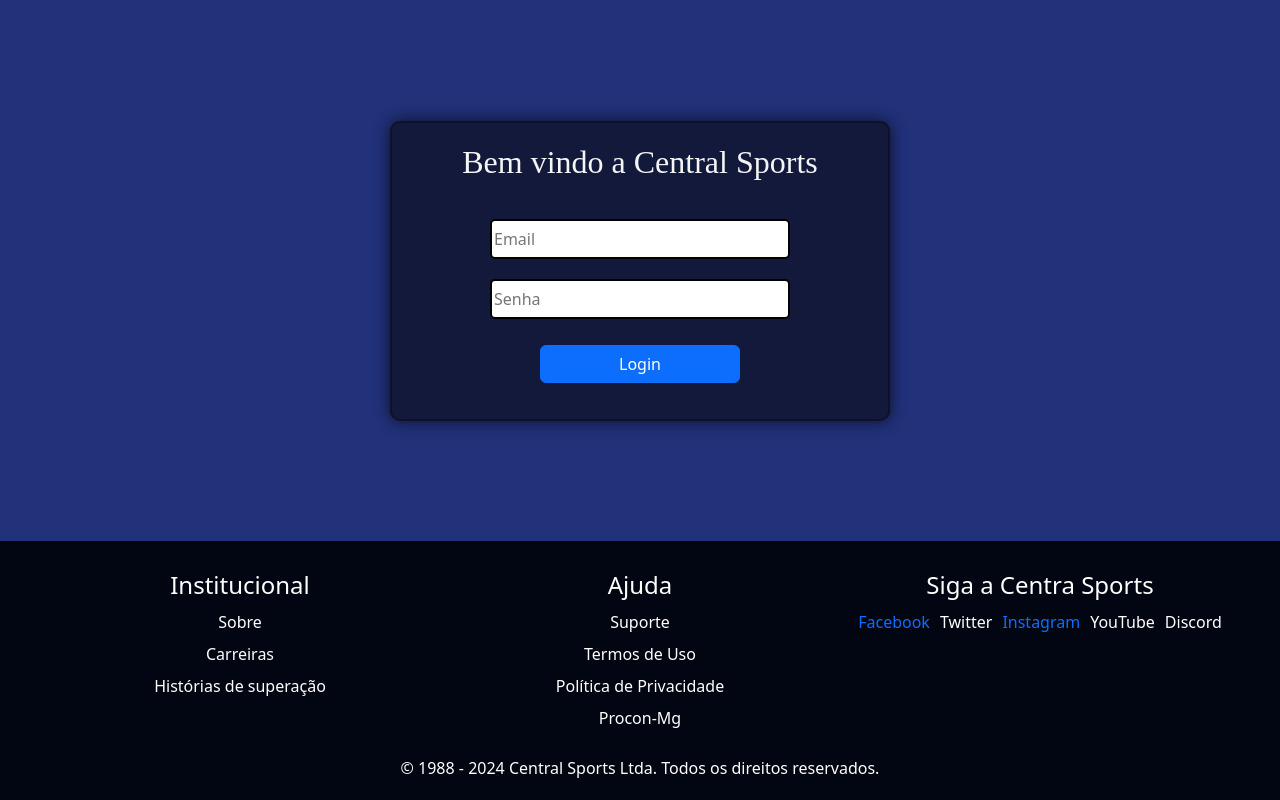
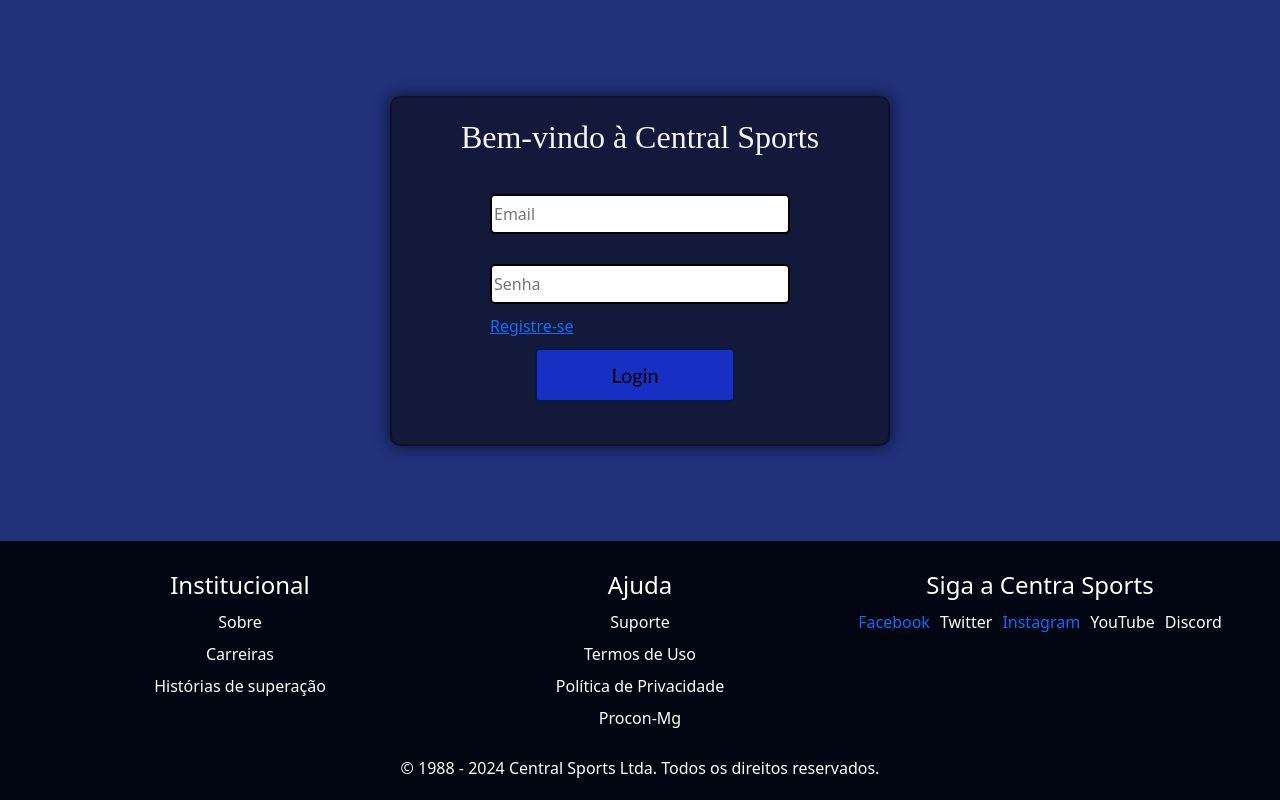
Before and after one commit to FelipeMateus4/Central-Sports, a React (Create React App) app in the folder Implementacao/front-end/: page / in a window 1280 px wide. Built offline with nearby package versions, Linux system fonts and the light colour scheme.

Commit message:
feat: login page update

```diff
--- a/Implementacao/front-end/src/Pages/Login/Login.css
+++ b/Implementacao/front-end/src/Pages/Login/Login.css
@@ -20,7 +20,7 @@
     min-width: 100px;
     min-height: 100px;
     width: 500px;
-    height: 300px;
+    height: 350px;
     padding: 20px;
     background-color: rgb(19, 25, 59);
     border: 2px solid rgba(0, 0, 0, 0.3);
@@ -48,6 +48,7 @@
 
 .formss-input {
     width: 300px;
+    margin-bottom: 10px;
 }
 .text {
     display: flex;
@@ -61,5 +62,28 @@
 }
 
 .legal {
+    margin-left: 45px;
     width: 200px;
+    color: #000000; /* Cor do texto */
+    font-size: 20px;
+    font-family: 'Gill Sans', 'Gill Sans MT', Calibri, 'Trebuchet MS', sans-serif;
+    background-color: #182fc4; /* Cor de fundo do botão */
+    border: 2px solid #031a46; /* Borda do botão */
+    border-radius: 5px;
+    padding: 10px; /* Espaçamento interno */
+    border-radius: 5px; /* Cantos arredondados */
+    margin-top: 10px;
 }
+
+.legal:hover {
+    background-color: #002cf0; /* Cor de fundo ao passar o mouse */
+    color: #000000; /* Cor do texto ao passar o mouse */
+}
+.error {
+    color: rgb(0, 0, 0);
+    font-family: 'Gill Sans', 'Gill Sans MT', Calibri, 'Trebuchet MS', sans-serif;
+    font-size: large;
+    background-color: rgb(228, 144, 158);
+    border-radius: 10px;
+    border: 1px solid red;
+}
--- a/Implementacao/front-end/src/Pages/Login/Login.js
+++ b/Implementacao/front-end/src/Pages/Login/Login.js
@@ -1,40 +1,46 @@
 import React, { useState } from 'react';
 import './Login.css';
-import axios from 'axios';
-
-axios.defaults.baseURL = 'http://localhost:5000'; // Defina a URL base do backend
-axios.defaults.withCredentials = true; // Garante que cookies sejam enviados com cada requisição
+import { useNavigate } from 'react-router-dom';
 
 const Login = () => {
     const [email, setEmail] = useState('');
     const [senha, setSenha] = useState('');
     const [error, setError] = useState(null);
+    const navigate = useNavigate();
 
     const handleSubmit = async (e) => {
         e.preventDefault();
 
         try {
-            const response = await axios.post('/auth/login', { email: email, password: senha });
+            const response = await fetch('http://localhost:5000/auth/login', {
+                method: 'POST',
+                headers: {
+                    'Content-Type': 'application/json',
+                },
+                credentials: 'include',
+                body: JSON.stringify({ email: email, password: senha }),
+            });
+
+            const data = await response.json();
+            console.log(data);
 
             if (response.status === 200) {
-                console.log('logado');
+                console.log('Logado com sucesso');
+                // navigate('/authenticate');
             } else if (response.status === 401) {
-                console.log('nao logado');
+                console.log('Não autorizado');
+                setError({ message: data.message });
             }
         } catch (error) {
-            if (error.response.data.message === 'Missing credentials') {
-                error.response.data.message = 'Os campos de usuário e senha são obrigatórios.';
-                setError(error.response.data); // Mensagem de erro para exibir no frontend
-            } else {
-                setError(error.response.data); // Mensagem de erro para exibir no frontend
-            }
+            setError({ message: error.message });
+            console.error('Erro ao tentar logar:', error);
         }
     };
 
     return (
         <div className="page-section">
             <section className="login-container">
-                <h1 className="text">Bem vindo a Central Sports</h1>
+                <h1 className="text">Bem-vindo à Central Sports</h1>
                 <div className="forms">
                     <form onSubmit={handleSubmit}>
                         <div className="campos">
@@ -52,12 +58,16 @@
                                 value={senha}
                                 onChange={(e) => setSenha(e.target.value)}
                             />
+                            <div>
+                                <a href="/register"> Registre-se</a>
+                            </div>
+                            <button type="submit" className="legal">
+                                Login
+                            </button>
                         </div>
                     </form>
                 </div>
-                <button type="submit" className="btn btn-primary mt-3 legal">
-                    Login
-                </button>
+                {error && <div className="error">{error.message}</div>}
             </section>
         </div>
     );
```
Also changed, not shown: 1 other file (tests, documents, lock files or other folders).
